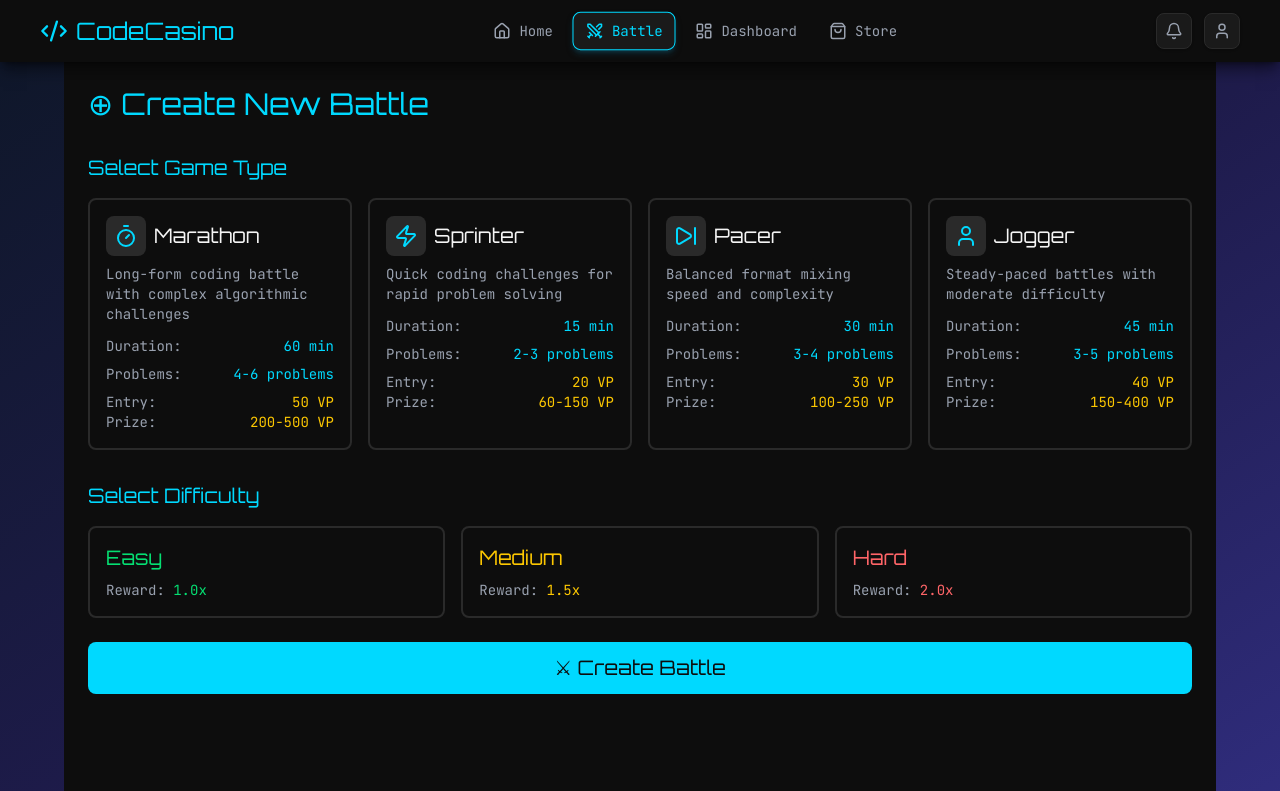
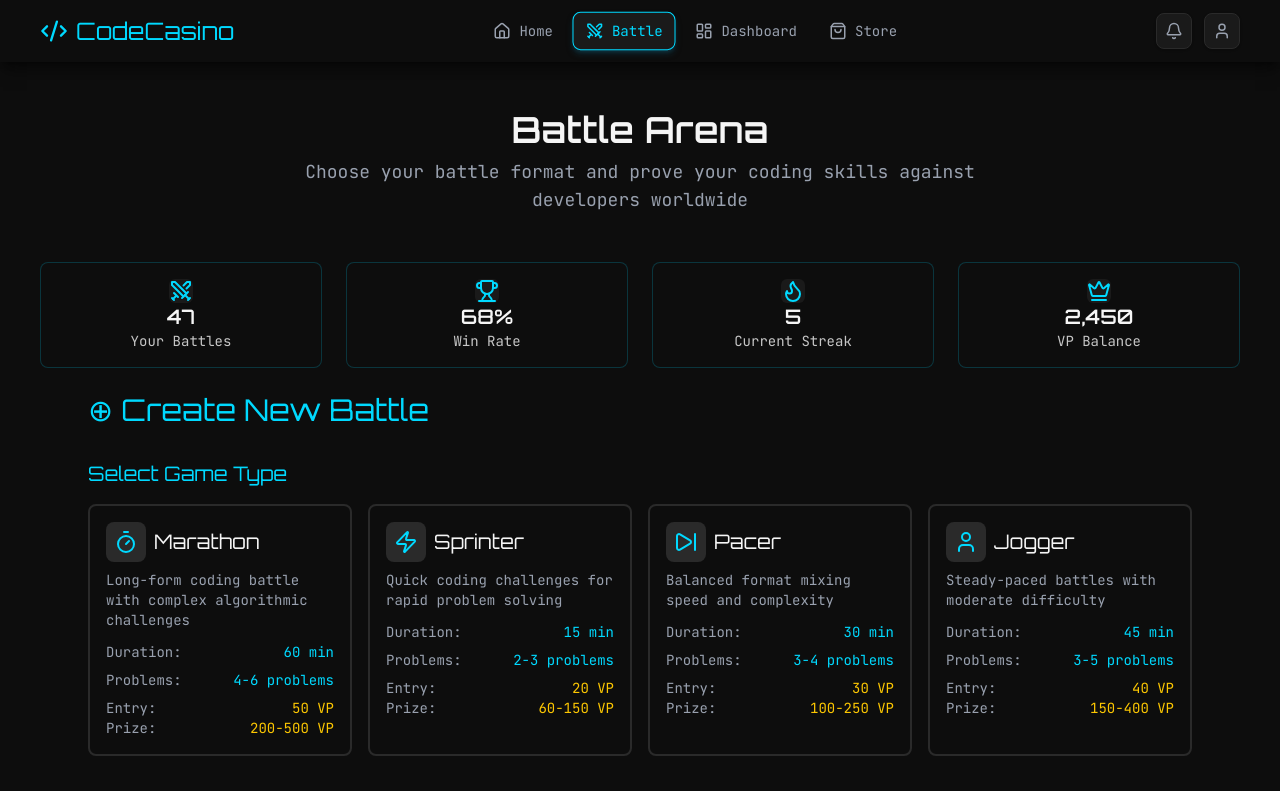
Before and after one commit to NilanchalaPanda/codecasino, a Next.js app: page /battle in a window 1280 px wide. Shown: the top 791 px of the page. Built offline with nearby package versions, Linux system fonts and the light colour scheme.

Commit message:
feat: add BattleHero component to display battle statistics and improve dashboard layout

```diff
--- a/app/(dashboard)/battle/page.tsx
+++ b/app/(dashboard)/battle/page.tsx
@@ -1,9 +1,11 @@
+import BattleHero from "@/components/battle/BattleHero";
 import CreateBattlePage from "@/components/battle/CreateBattle";
 import React from "react";
 
 const page = () => {
   return (
     <div>
+      <BattleHero />
       <CreateBattlePage />
     </div>
   );
--- a/app/(dashboard)/layout.tsx
+++ b/app/(dashboard)/layout.tsx
@@ -12,7 +12,7 @@ export default function DashboardLayout({
   children: React.ReactNode;
 }) {
   return (
-    <div className="min-h-screen bg-gradient-to-br from-[#0f172a] via-[#1e1b4b] to-[#312e81] text-white">
+    <div>
       {children}
     </div>
   );
--- a/app/globals.css
+++ b/app/globals.css
@@ -35,14 +35,6 @@
   --font-sans: "JetBrains Mono", monospace; /* fallback to mono feel */
 }
 
-/* Optional dark mode variant */
-@media (prefers-color-scheme: dark) {
-  :root {
-    --background: #0d0d0d;
-    --foreground: #f5f5f5;
-  }
-}
-
 /* Base styles */
 body {
   background: var(--background);
--- a/app/layout.tsx
+++ b/app/layout.tsx
@@ -1,5 +1,5 @@
 import type { Metadata } from "next";
-import { Geist, Geist_Mono, JetBrains_Mono, Orbitron } from "next/font/google";
+import { JetBrains_Mono, Orbitron } from "next/font/google";
 import "./globals.css";
 import Navbar from "@/components/shared/NavBar";
 
--- /dev/null
+++ b/components/battle/BattleHero.tsx
@@ -0,0 +1,53 @@
+import { Crown, Flame, Swords, Trophy } from "lucide-react";
+
+export default function BattleHero() {
+  const battleDetails = [
+    {
+      desc: "Your Battles",
+      icon: <Swords />,
+      number: 47,
+    },
+    {
+      desc: "Win Rate",
+      icon: <Trophy />,
+      number: "68%",
+    },
+    {
+      desc: "Current Streak",
+      icon: <Flame />,
+      number: 5,
+    },
+    {
+      desc: "VP Balance",
+      icon: <Crown />,
+      number: "2,450",
+    },
+  ];
+
+  return (
+    <div className="max-w-7xl mx-auto bg-cover bg-center flex flex-col justify-center items-center px-10 pt-12">
+      <h1 className="font-display text-4xl mb-2 font-semibold">Battle Arena</h1>
+      <p className="text-lg max-w-3xl text-center text-gray-400">
+        Choose your battle format and prove your coding skills against
+        developers worldwide
+      </p>
+
+      <div className="mt-12 w-full grid grid-cols-1 sm:grid-cols-2 lg:grid-cols-4 gap-4 sm:gap-6 mx-auto">
+        {battleDetails.map((item) => (
+          <div
+            key={item.desc}
+            className="bg-gray-900 border border-cyan/20 rounded-lg p-4 transition-all duration-300 flex flex-col items-center text-center"
+          >
+            <div className="bg-gray-800 rounded-md text-cyan">{item.icon}</div>
+            <h3 className="font-semibold font-display text-lg sm:text-xl text-foreground">
+              {item.number}
+            </h3>
+            <p className="text-foreground/80 text-xs sm:text-sm font-mono">
+              {item.desc}
+            </p>
+          </div>
+        ))}
+      </div>
+    </div>
+  );
+}
```
